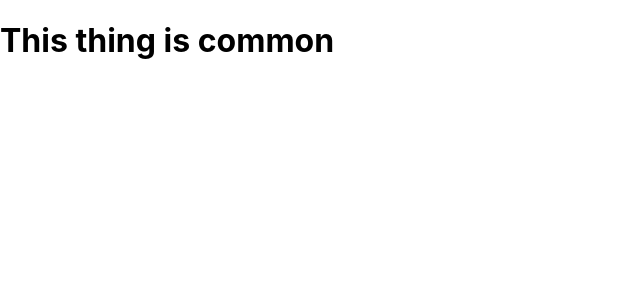
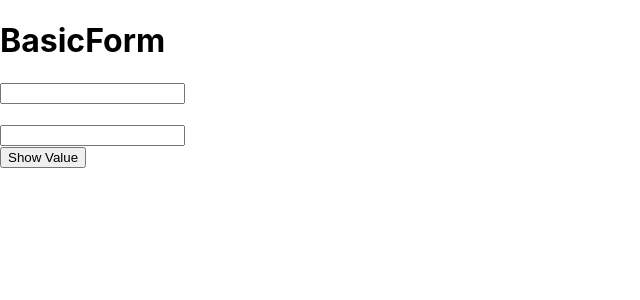
Before and after one commit to gavand-sagar/fsd-july-2024, a React (Create React App) app: page /basic-form in a window 1280 px wide. Shown: the top 300 px of the page, without its empty margins (0-640 px from the left). Built offline with nearby package versions, Linux system fonts and the light colour scheme.

Commit message:
Lab-10-basic form added

```diff
--- a/src/App.js
+++ b/src/App.js
@@ -6,14 +6,15 @@ import { Route, Routes } from 'react-router-dom';
 import Login from './Login';
 import Orders from './Orders';
 import Circle from './Circle';
+import BasicForm from './BasicForm';
 
 function App() {
   return (
     <div className="App">
-      <h1>This thing is common</h1>
       <Routes>
         <Route path='/login' element={<Login/>}/>
         <Route path='/orders' element={<Orders/>}/>
+        <Route path='/basic-form' element={<BasicForm/>}/>
         <Route path='/circle/my' element={<Circle/>}/>
         <Route path='/stock-list' element={<ListRenderingWithObjects/>}/>
       </Routes>
--- /dev/null
+++ b/src/BasicForm.jsx
@@ -0,0 +1,26 @@
+import React, { useState } from 'react'
+export default function BasicForm() {
+    // this state variable will be constantly updated on every change of textbox
+    let [username, setUsername] = useState("");
+    let [password, setPassword] = useState("")
+
+    function something() {
+        alert(username)
+    }
+    return (
+        <div>
+            <h1>BasicForm</h1>
+
+            <input value={username} onChange={event => setUsername(event.target.value)} />
+
+            <br />
+            <br />
+
+            <input value={password} onChange={event => setPassword(event.target.value)} />
+
+            <br />
+
+            <button onClick={() => something()}>Show Value</button>
+        </div>
+    )
+}
```
